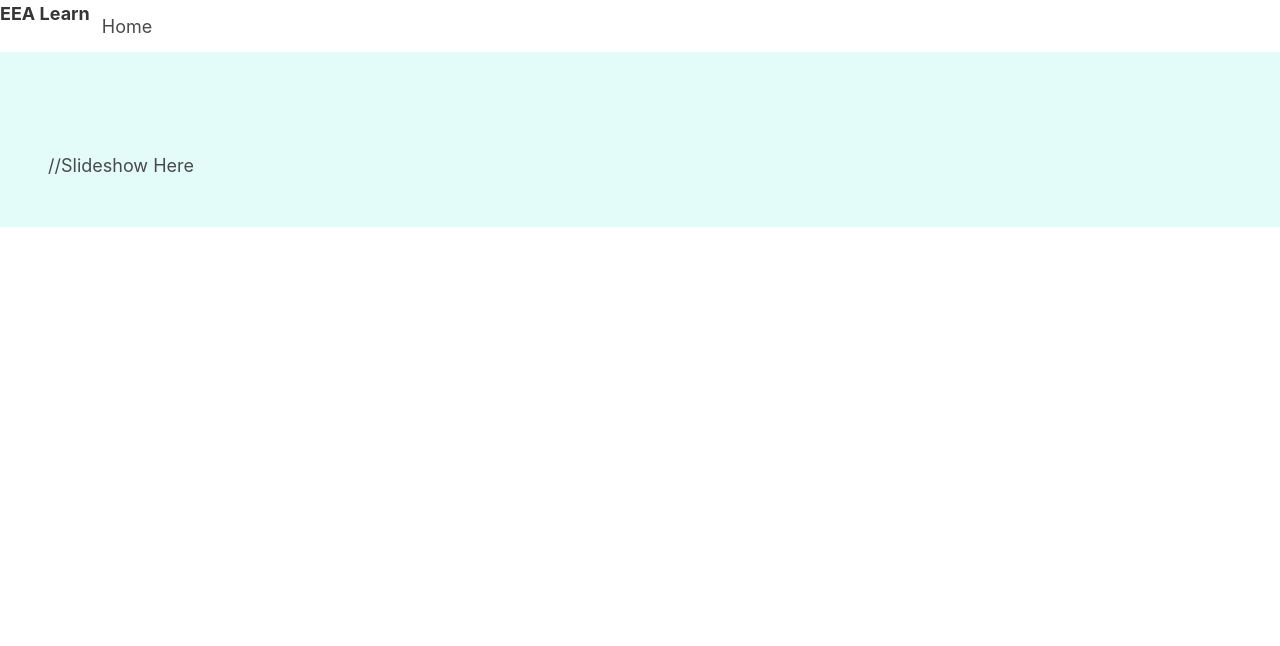
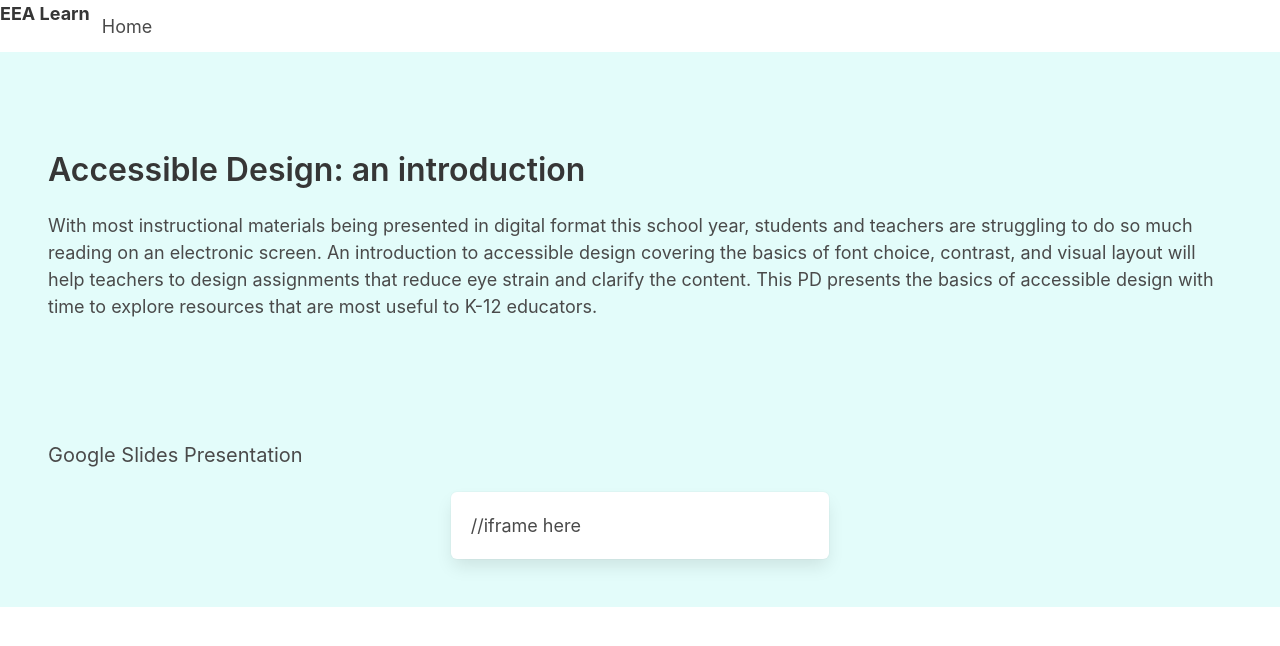
Before and after one commit to eeatty/eealearn, a plain HTML site: page accessDesignPD.html in a window 1280 px wide. Drawn offline with nearby package versions, Linux system fonts and the light colour scheme.

Commit message:
Update accessDesignPD.html

```diff
--- a/accessDesignPD.html
+++ b/accessDesignPD.html
@@ -29,10 +29,22 @@
   </nav>
 
 <body class="has-navbar-fixed-top">
-  <div class="section">
-   //Slideshow Here
-  </div>
-
-
-    </body>
-</html>
+      <section id="welcome" class="section">
+            <h1 class="title">Accessible Design: an introduction</h1>
+            <p>
+              With most instructional materials being presented in digital format this school year, students and teachers are struggling to do so much reading on an electronic screen. An introduction to accessible design covering the basics of font choice, contrast, and visual layout will help teachers to design assignments that reduce eye strain and clarify the content.
+              This PD presents the basics of accessible design with time to explore resources that are most useful to K-12 educators.
+            </p><br>
+        </section>
+        <section id="slides" class="section">
+            <h2 class="subtitle">Google Slides Presentation</h2>
+            <div class="columns">
+                <div class="column"></div>
+                <div class="column">
+                    <figure class="image box">
+                        //iframe here
+                    </figure>
+                </div>
+                <div class="column"></div>
+            </div>
+        </section>
```
